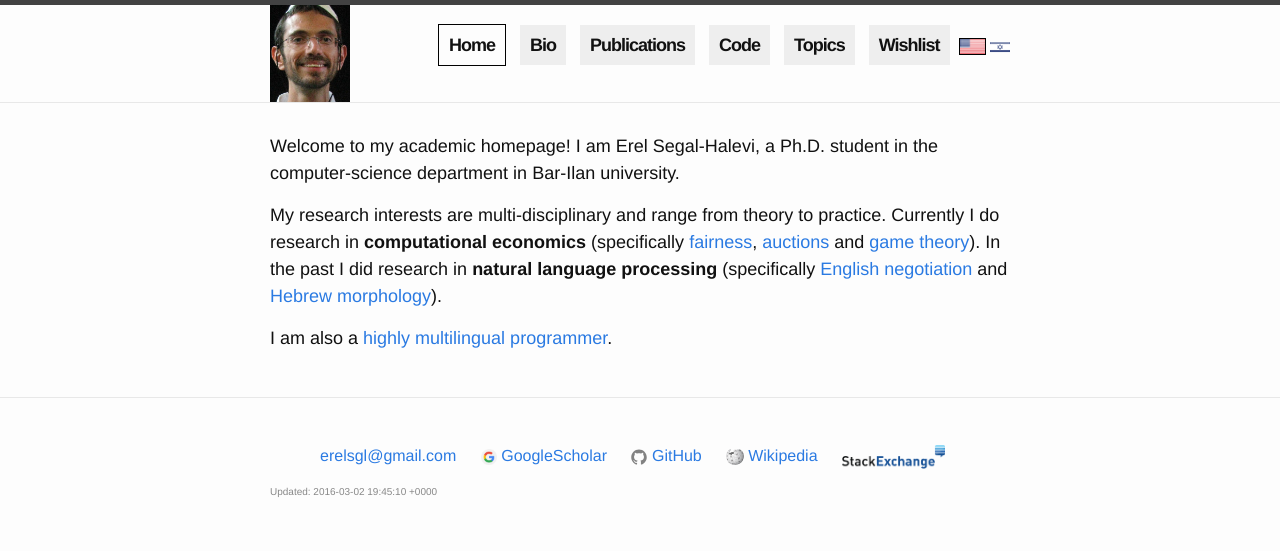
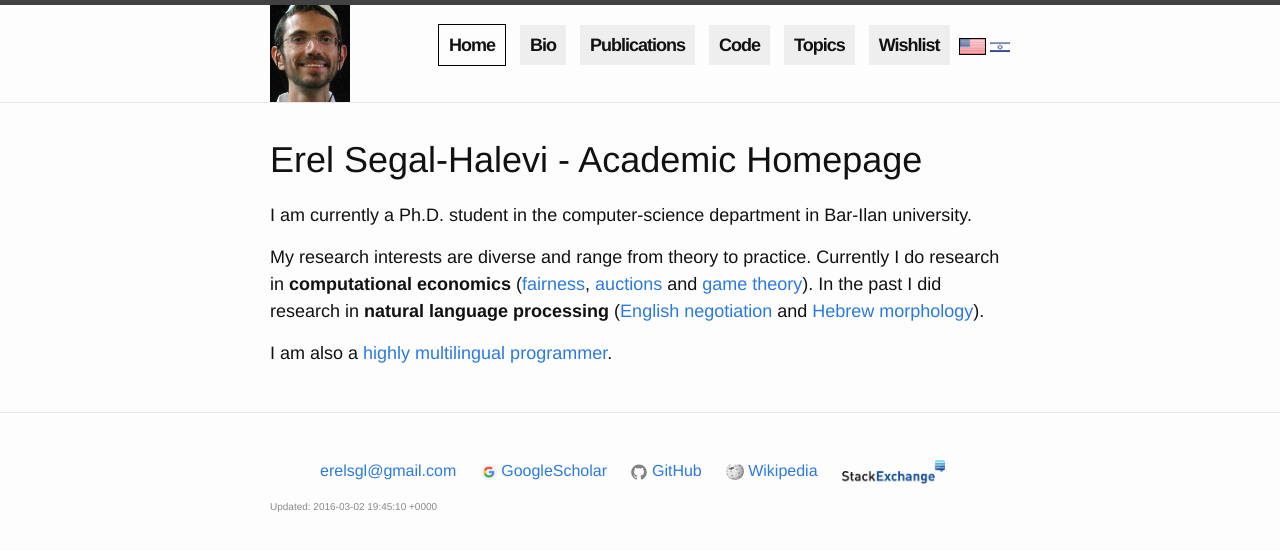
Before and after one commit to erelsgl/erelsgl.github.io, a Jekyll site: the page built from pages/en/about.md, in a window 1280 px wide. Shown: the top 551 px of the page. Built offline with Jekyll 4.4.1, drawn with Linux system fonts in a browser that asks for light colours.

Commit message:
from home

```diff
--- a/_includes/head.html
+++ b/_includes/head.html
@@ -3,7 +3,7 @@
   <meta http-equiv="X-UA-Compatible" content="IE=edge">
   <meta name="viewport" content="width=device-width, initial-scale=1">
 
-  <title>{% if page.title %}{{ page.title | escape }}{% else %}{{ site.title | escape }}{% endif %}</title>
+  <title>{{ site.title | escape }}{% if page.title %} | {{ page.title | escape }}{% endif %}</title>
   <meta name="description" content="{% if page.excerpt %}{{ page.excerpt | strip_html | strip_newlines | truncate: 160 }}{% else %}{{ site.description }}{% endif %}">
 
   <link rel="stylesheet" href="{{ "/css/jekyll.css" | prepend: site.baseurl }}">
--- a/pages/en/about.md
+++ b/pages/en/about.md
@@ -4,9 +4,11 @@ layout: page
 title: Home
 permalink: /
 ---
-Welcome to my academic homepage! I am Erel Segal-Halevi, a Ph.D. student in the computer-science department in Bar-Ilan university.
+# Erel Segal-Halevi - Academic Homepage
 
-My research interests are multi-disciplinary and range from theory to practice. Currently I do research in **computational economics** (specifically [fairness][1],  [auctions][2] and [game theory][3]). In the past I did research in **natural language processing** (specifically [English negotiation][4] and [Hebrew morphology][5]).
+I am currently a Ph.D. student in the computer-science department in Bar-Ilan university.
+
+My research interests are diverse and range from theory to practice. Currently I do research in **computational economics** ([fairness][1],  [auctions][2] and [game theory][3]). In the past I did research in **natural language processing** ([English negotiation][4] and [Hebrew morphology][5]).
 
 I am also a [highly multilingual programmer][6].
 
```
Also changed, not shown: pages/he/about.md (+1 -0 lines).
